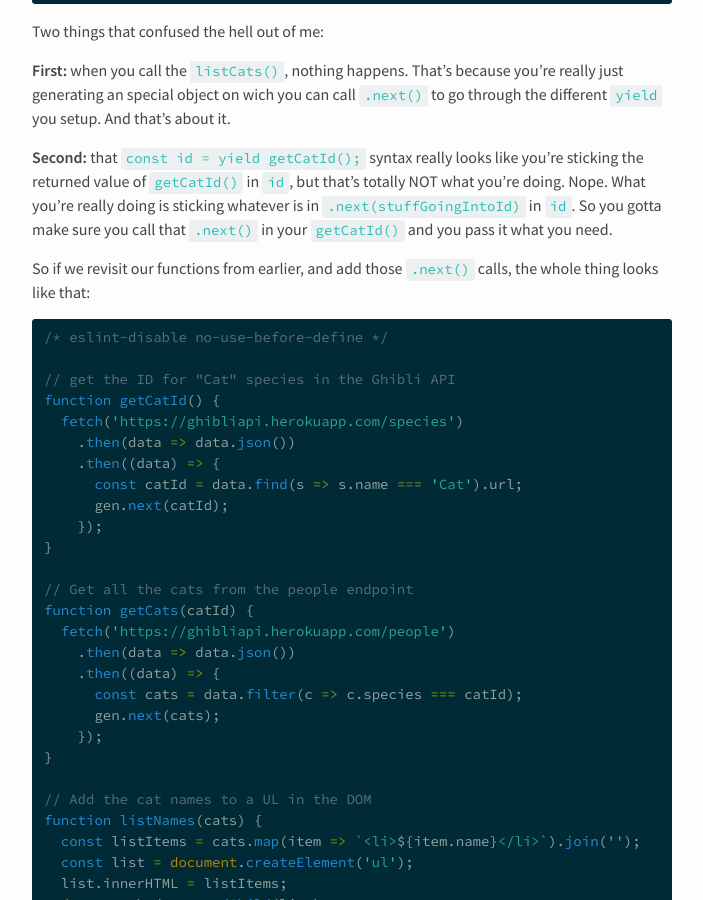
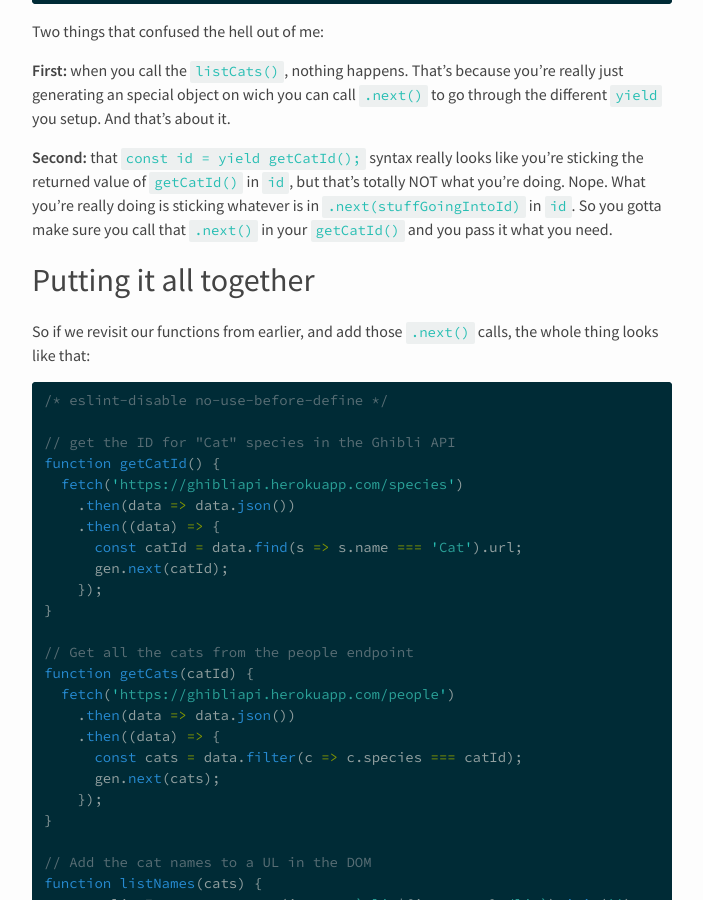
Before and after one commit to memoblue/memoblue.github.io, a Jekyll site: the page built from _posts/2018-03-24-simple-generator-example.md, in a window 1280 px wide and 900 px high, scrolled down 1402 px. Shown: the whole window, without its empty margins (288-991 px from the left). Built offline with Jekyll 4.4.1, drawn with Linux system fonts in a browser that asks for light colours.

Commit message:
better structure

````diff
--- a/_posts/2018-03-24-simple-generator-example.md
+++ b/_posts/2018-03-24-simple-generator-example.md
@@ -63,6 +63,8 @@ Two things that confused the hell out of me:
 
 **Second:** that `const id = yield getCatId();` syntax really looks like you're sticking the returned value of `getCatId()` in `id`, but that's totally NOT what you're doing. Nope. What you're really doing is sticking whatever is in `.next(stuffGoingIntoId)` in `id`. So you gotta make sure you call that `.next()` in your `getCatId()` and you pass it what you need.
 
+## Putting it all together
+
 So if we revisit our functions from earlier, and add those `.next()` calls, the whole thing looks like that:
 
 ```js
````
